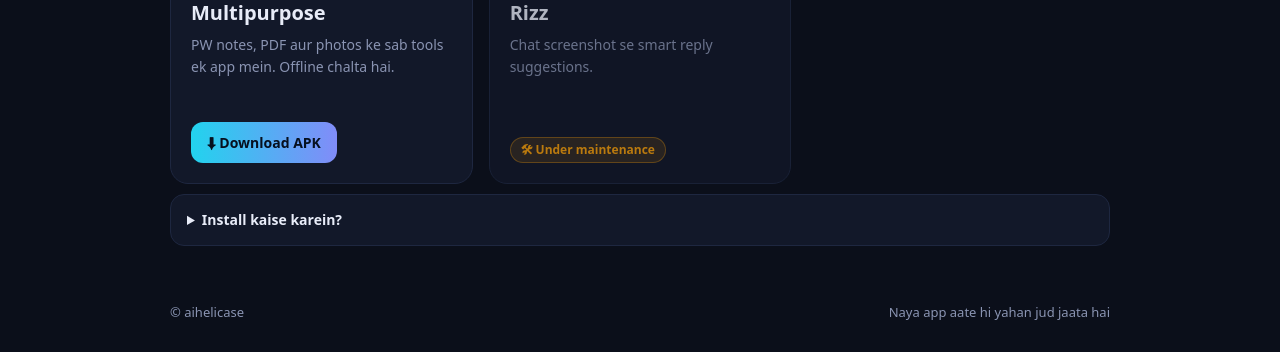
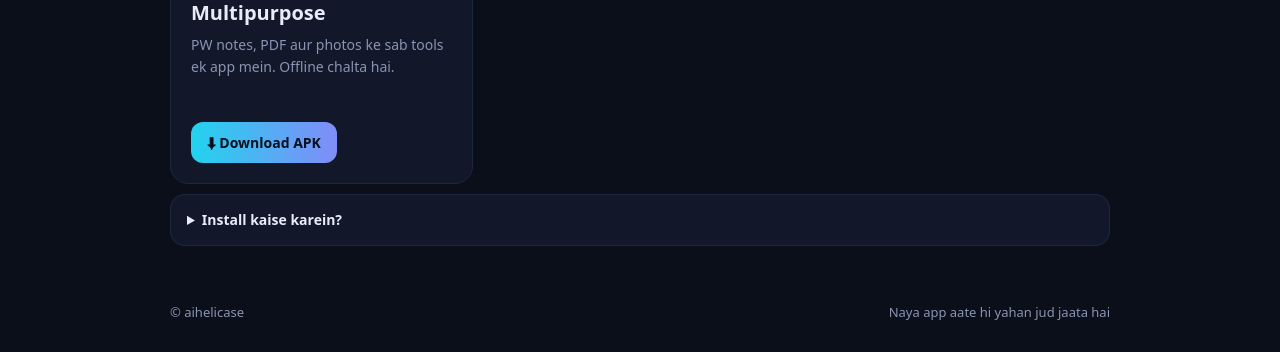
Before and after one commit to aihelicase/mainwebsite, a plain HTML site: page index.html in a window 1280 px wide. Shown: the part 504-856 px from the top of the page. Drawn offline with Linux system fonts and the light colour scheme; no server answers.

Commit message:
Remove 'Rizz' app from the applications list
Removed 'Rizz' app entry from the APPS array.

```diff
--- a/index.html
+++ b/index.html
@@ -59,8 +59,6 @@ var SITE = "aihelicase/mainwebsite";   // APK isi repo ke Releases mein rehti ha
 var APPS = [
   { icon: "🧰", name: "Multipurpose", tag: "multipurpose", file: "Multipurpose.apk", status: "live",
     text: "PW notes, PDF aur photos ke sab tools ek app mein. Offline chalta hai." },
-  { icon: "💬", name: "Rizz", status: "maintenance",
-    text: "Chat screenshot se smart reply suggestions." }
 ];
 var box = document.getElementById("apps");
 APPS.forEach(function (a, i) {
```
